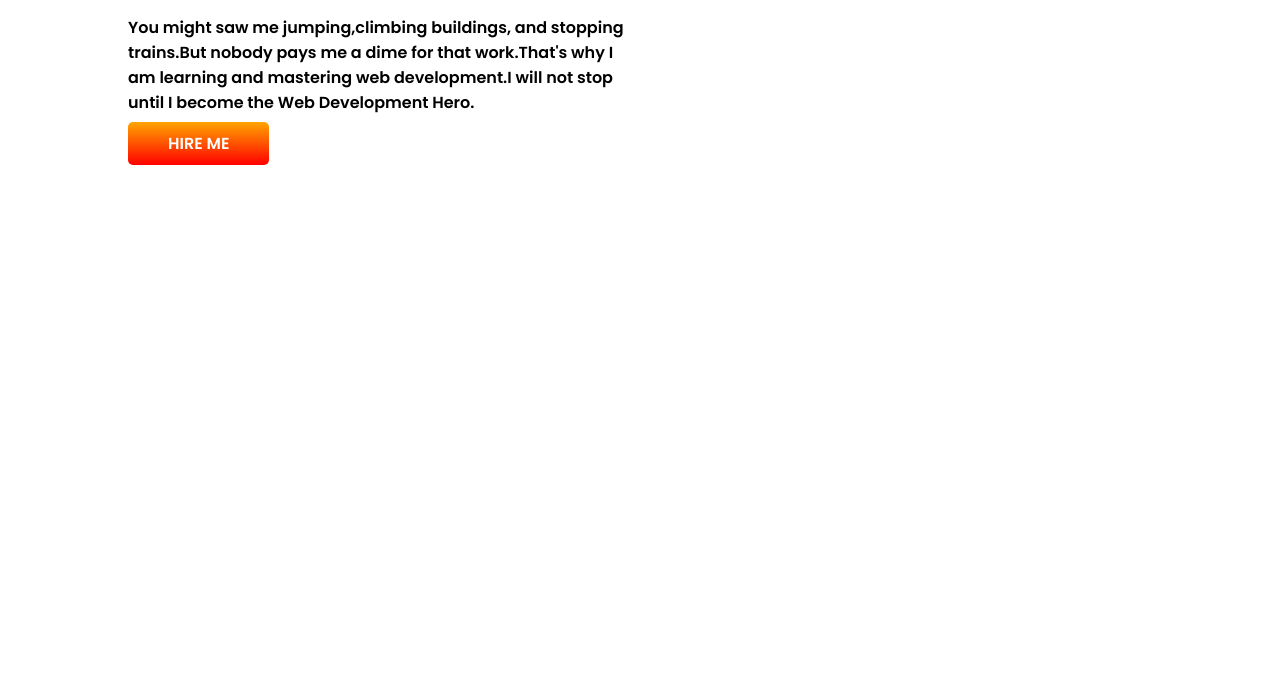
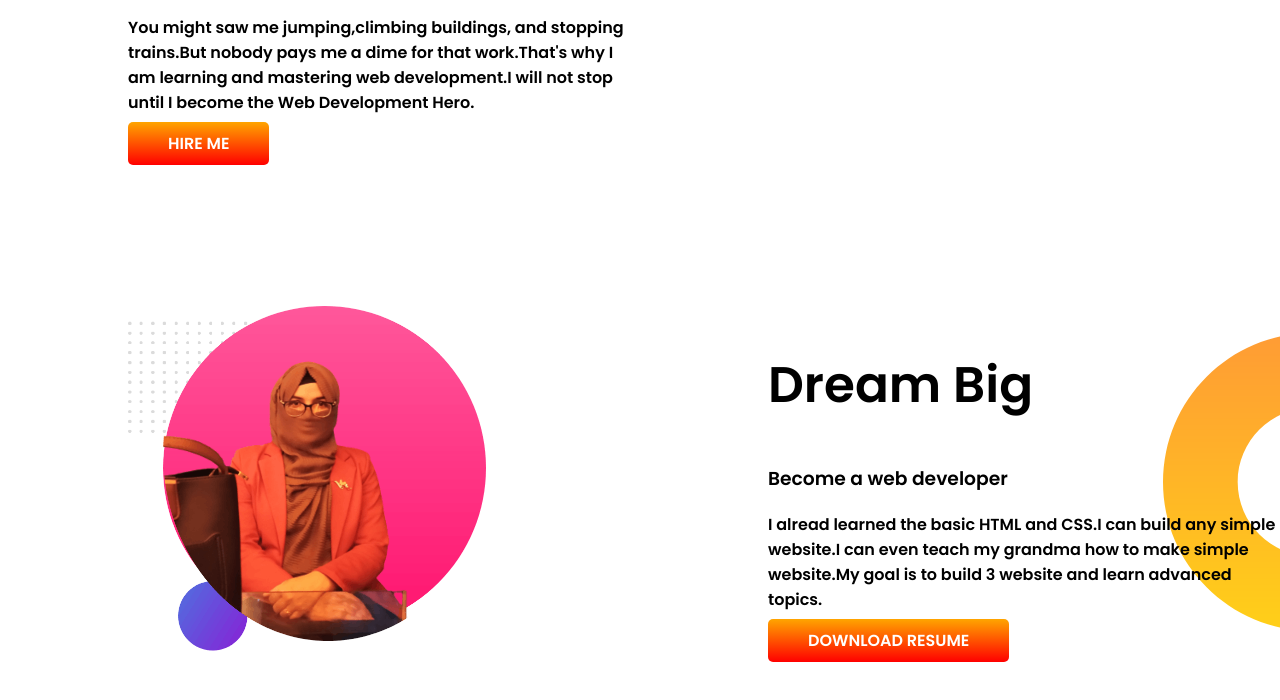
Before and after one commit to Jui17301/suju-portfolio, a plain HTML site: page suju-portfolio/index.html in a window 1280 px wide. Shown: the part 382-1082 px from the top of the page. Before the commit the page ends 800 px from the top, so only its background shows below. Drawn offline with Linux system fonts and the light colour scheme.

Commit message:
second banner

```diff
--- a/suju-portfolio/index.html
+++ b/suju-portfolio/index.html
@@ -27,5 +27,17 @@
 </div>
 </section>
 
+<section class="dream-big">
+  <div class="half-width">
+    <img src="images/my-bg2 (3).png" alt="">
+  </div>
+  <div class="half-width">
+    <h1>Dream Big</h1>
+    <h3>Become a web developer</h3>
+    <p>I alread learned the basic HTML and CSS.I can build any simple website.I can even teach my grandma how to make simple website.My goal is to build 3 website and learn advanced topics.</p>
+    <a class="link-button" href="https://www.linkedin.com/in/sumaiya-siddiqa-jui-556575244/" target="_blank">DOWNLOAD RESUME</a>
+  </div>
+</section>
+
 </body>
 </html>
--- a/suju-portfolio/style.css
+++ b/suju-portfolio/style.css
@@ -10,6 +10,7 @@ h1{
 }
 section{
   display : flex;
+  margin-bottom: 150px;
 }
 .half-width{
   width: 50%;
@@ -30,3 +31,8 @@ section{
    background-image: url(images/top-banner.png);
    background-repeat: no-repeat;
 }
+.dream-big{
+  background-image: url(images/dream-bg.png);
+  background-repeat: no-repeat;
+  background-position:right ;
+}
```
